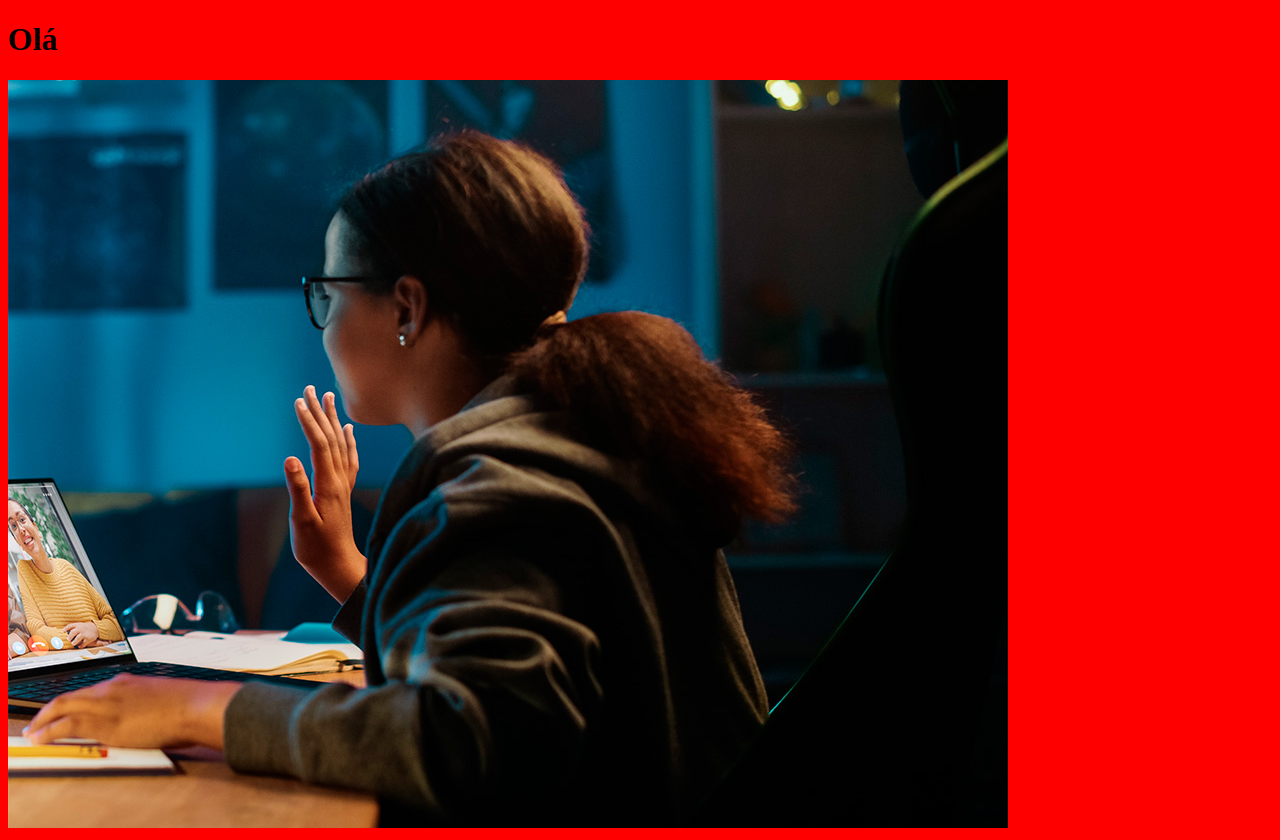
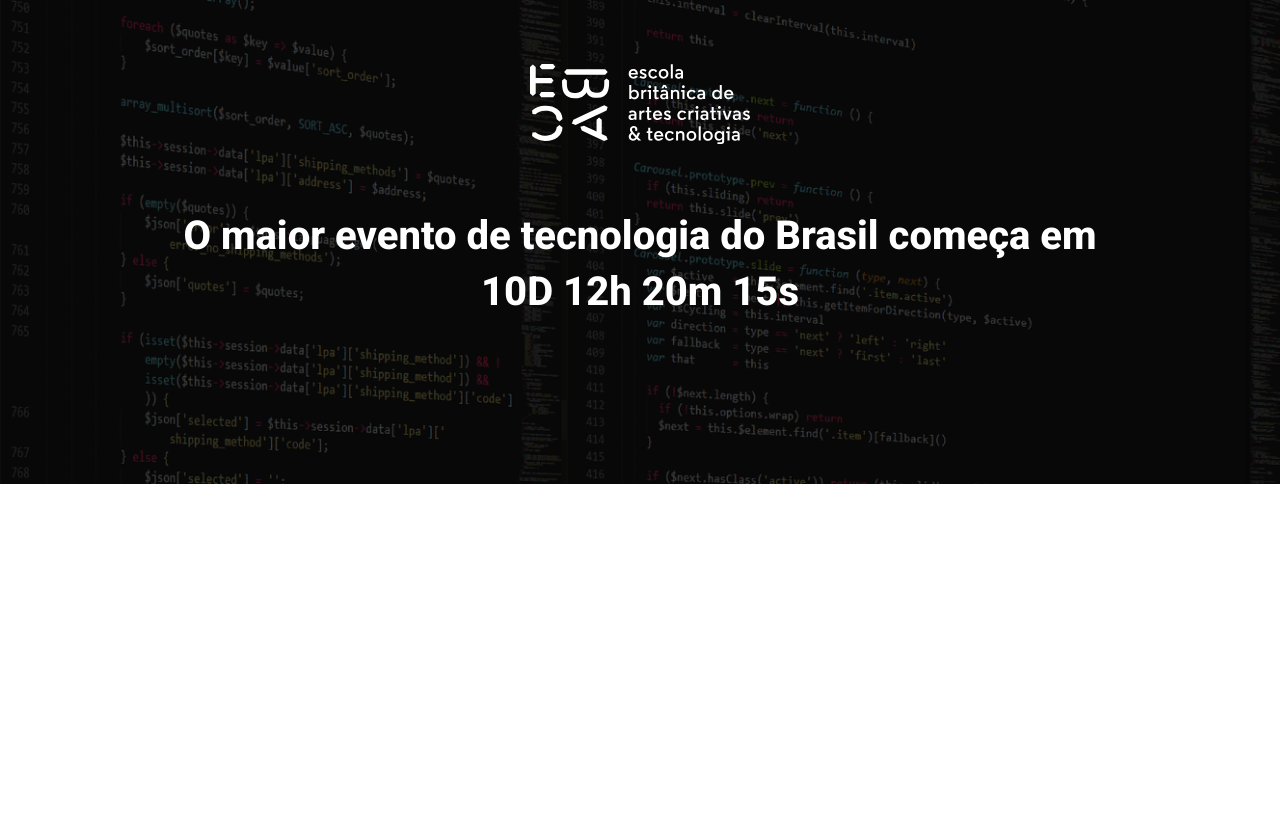
Before and after one commit to princeripper/ebac_tech_talks, a website built with Parcel: page src/index.html in a window 1280 px wide. After the commit the page ends 800 px from the top, so only its background shows below. Built offline with nearby package versions, Linux system fonts and the light colour scheme.

Commit message:
criando o hero

```diff
--- a/src/index.html
+++ b/src/index.html
@@ -3,12 +3,22 @@
 <head>
     <meta charset="UTF-8">
     <meta name="viewport" content="width=device-width, initial-scale=1.0">
-    <title>Parabens</title>
+    <title>EBAC Tech Talks</title>
+
     <link rel="stylesheet" href="styles/main.scss">
+    <link rel="preconnect" href="https://fonts.googleapis.com">
+    <link rel="preconnect" href="https://fonts.gstatic.com" crossorigin>
+    <link href="https://fonts.googleapis.com/css2?family=Roboto:ital,wght@0,100..900;1,100..900&display=swap" rel="stylesheet">
 </head>
 <body>
-    <h1>Olá</h1>
-    <img src="./images/backend.png" alt="">
-    <script src="scripts/main.js"></script>
+    <header class="hero">
+        <div class="container">
+            <img class="hero__logo" src="./images/ebac_logo.svg" alt="EBAC">
+            <p class="hero__text">
+                O maior evento de tecnologia do Brasil começa em 10D 12h 20m 15s
+            </p>
+        </div>
+    </header>
+    <script type="module" src="./scripts/main.js"></script>
 </body>
 </html>
--- /dev/null
+++ b/src/styles/_hero.scss
@@ -0,0 +1,51 @@
+.hero {
+    padding-top: 64px;
+    padding-bottom: 100px;
+    background-image: url(../images/fundo.png);
+    background-repeat: no-repeat;
+    background-size: cover;
+    position: relative;
+
+    .container {
+        position: relative;
+    }
+
+    &::before {
+        position: absolute;
+        top: 0;
+        left: 0;
+        width: 100%;
+        height: 100%;
+        background-color: #000;
+        content: ' ';
+        opacity: .7;
+    }
+
+    &__text {
+        margin-top: 64px;
+        margin-bottom: 64px;
+        font-size: 40px;
+        line-height: 56px;
+        font-weight: 800;
+        text-align: center;
+    }
+
+    &__logo {
+        margin: 0 auto;
+        height: 80px;
+        display: block;
+    }
+
+    @media (max-width: 640px) {
+        padding: 40px 0;
+        &__logo {
+            height: 40px;
+        }
+
+        &__text {
+            font-size: 22px;
+            line-height: 24px;
+            margin: 24px 0;
+        }
+    }
+}
--- a/src/styles/main.scss
+++ b/src/styles/main.scss
@@ -1,3 +1,23 @@
-body {
-    background-color: red;
+@use 'hero';
+
+* {
+    margin: 0;
+    padding: 0;
+    box-sizing: border-box;
+    font-family: Roboto, sans-serif;
+    color: #fff;
 }
+
+.container {
+    max-width: 960px;
+    width: 100%;
+    margin: 0 auto;
+
+    @media (max-width: 640px) {
+        max-width: 80%;
+    }
+
+    @media (max-width: 1024px) {
+        max-width: 90%;
+    }
+}
```
Also changed, not shown: package.json (+3 -4 lines), 1 other file.
